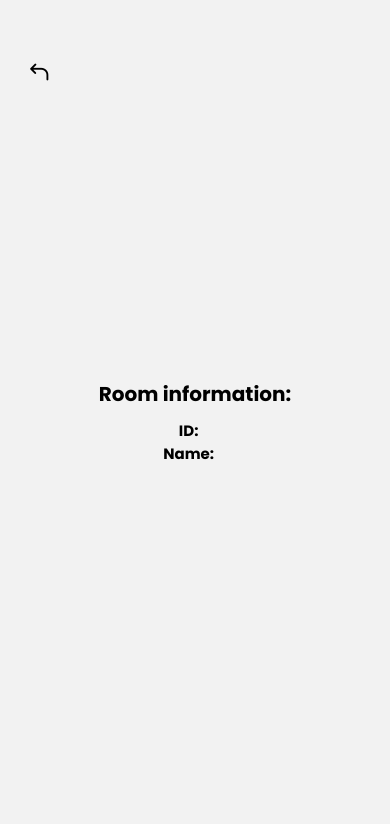
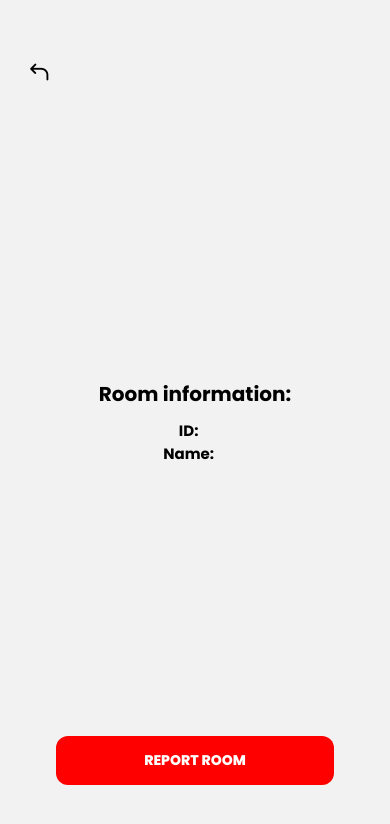
Before and after one commit to Chillandchat/mobile, a React Native app: screen /room-details in a window 390 px wide. Shown: the top 824 px of the page. Built offline with nearby package versions, Linux system fonts and the light colour scheme.

Commit message:
Update RoomInformation.tsx

```diff
--- a/src/screens/RoomInformation.tsx
+++ b/src/screens/RoomInformation.tsx
@@ -1,9 +1,11 @@
 import React from "react";
-import { View, StyleSheet, Text, TouchableOpacity } from "react-native";
+import { View, StyleSheet, Text, TouchableOpacity, Alert } from "react-native";
 import { AntDesign } from "@expo/vector-icons";
 import { useSelector } from "react-redux";
 
 import { RootState } from "../redux/index.d";
+import Button from "../components/Button";
+import reportRoom from "../scripts/reportRoom";
 
 /**
  * This is the room information screen, this screen will display the room information.
@@ -35,6 +37,10 @@ namespace RoomInformation {
         fontFamily: "poppinsBold",
         fontSize: 15,
       },
+      reportButton: {
+        position: "absolute",
+        bottom: "7%",
+      },
     });
 
     return (
@@ -59,6 +65,39 @@ namespace RoomInformation {
           <Text style={style.boldText}>Name:{"    "}</Text>
           <Text style={style.text}>{sessionStatus.name}</Text>
         </View>
+        <View style={style.reportButton}>
+          <Button
+            color={"red"}
+            textColor={"#fff"}
+            onPress={(): void => {
+              Alert.alert(
+                "",
+                "Are you sure you want to report this room? The Chill&chat team will be notified once reported.",
+                [
+                  {
+                    text: "Report",
+                    style: "destructive",
+                    onPress: (): void => {
+                      console.log("pressed");
+                      reportRoom(sessionStatus.id)
+                        .then((): void => {
+                          Alert.alert(
+                            "Room reported",
+                            "This room has been reported, thank you for your feedback! We will take action as soon as possible."
+                          );
+                        })
+                        .catch((err: unknown): void => {
+                          console.error(err);
+                        });
+                    },
+                  },
+                  { text: "Cancel" },
+                ]
+              );
+            }}
+            text={"report room"}
+          />
+        </View>
       </View>
     );
   };
```
